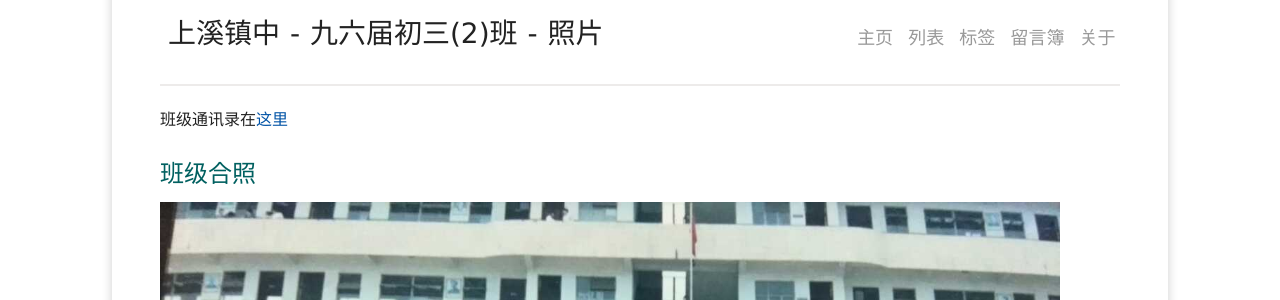
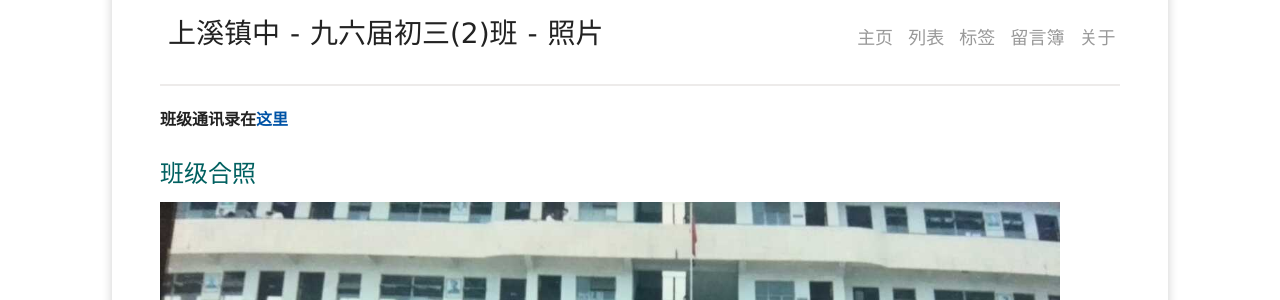
Before and after one commit to shangxi2ban/shangxi2ban.github.io, a Jekyll site: the page built from _posts/2014/2014-06-02-photo.md, in a window 1280 px wide. Shown: the part 207-507 px from the top of the page. Built offline with Jekyll 4.4.1, drawn with Linux system fonts in a browser that asks for light colours; Markdown is read by kramdown in place of the engine named in the settings; comment, search, counter and statistics services are not loaded.

Commit message:
daily updates

```diff
--- a/_posts/2014/2014-06-02-photo.md
+++ b/_posts/2014/2014-06-02-photo.md
@@ -4,7 +4,7 @@ title: 上溪镇中 - 九六届初三(2)班 - 照片
 categories: 照片
 tags: 照片
 ---
-> 班级通讯录在[这里](http://shangxi2ban.github.io/20140602-tongxunlu/)
+> __班级通讯录在[这里](http://shangxi2ban.github.io/20140602-tongxunlu/)__
 
 ## 班级合照
 
```
Also changed, not shown: _posts/2014/2014-06-02-tongxunlu.md (+1 -1 lines).
